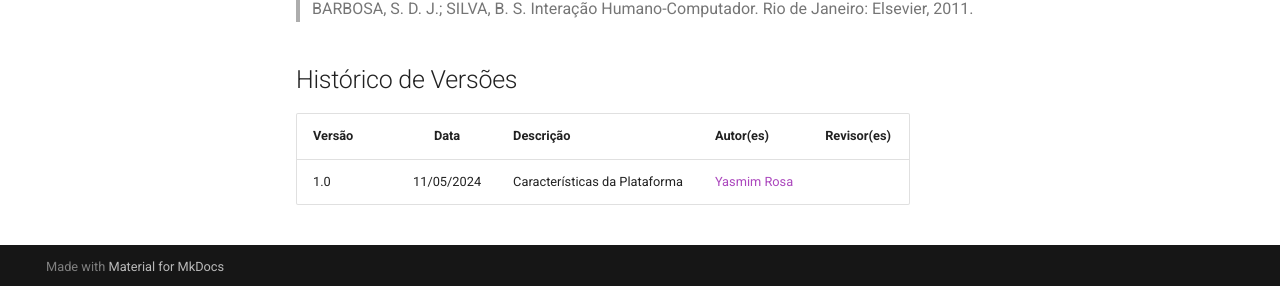
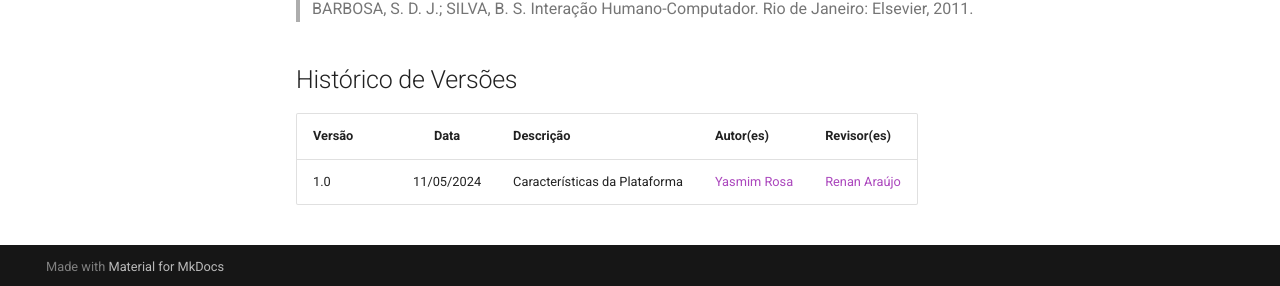
Before and after one commit to Interacao-Humano-Computador/2024.1-Grupo08, an MkDocs documentation site: the page built from docs/requisitos/caracteristicas_gerais.md, in a window 1280 px wide and 900 px high, scrolled down 712 px. Shown: the part 611-897 px from the top of the window. Built offline with MkDocs 1.6.1 and Material for MkDocs 9.7.7, drawn with Linux system fonts in a browser that asks for light colours.

Commit message:
revisando

```diff
--- a/docs/requisitos/caracteristicas_gerais.md
+++ b/docs/requisitos/caracteristicas_gerais.md
@@ -26,4 +26,4 @@ Em relação as tecnologias utilizadas, não existe uma documentação que apont
 
 | Versão |    Data    | Descrição                                 | Autor(es)                                       | Revisor(es)                                    |
 | ------ | :--------: | ----------------------------------------- | ----------------------------------------------- | ---------------------------------------------- |
-| 1.0    | 11/05/2024 |  Características da Plataforma | [Yasmim Rosa](https://github.com/yaskisoba) <br>  |     |
+| 1.0    | 11/05/2024 |  Características da Plataforma | [Yasmim Rosa](https://github.com/yaskisoba) <br>  |    [Renan Araújo](https://github.com/renantfm4) <br>  |
```
